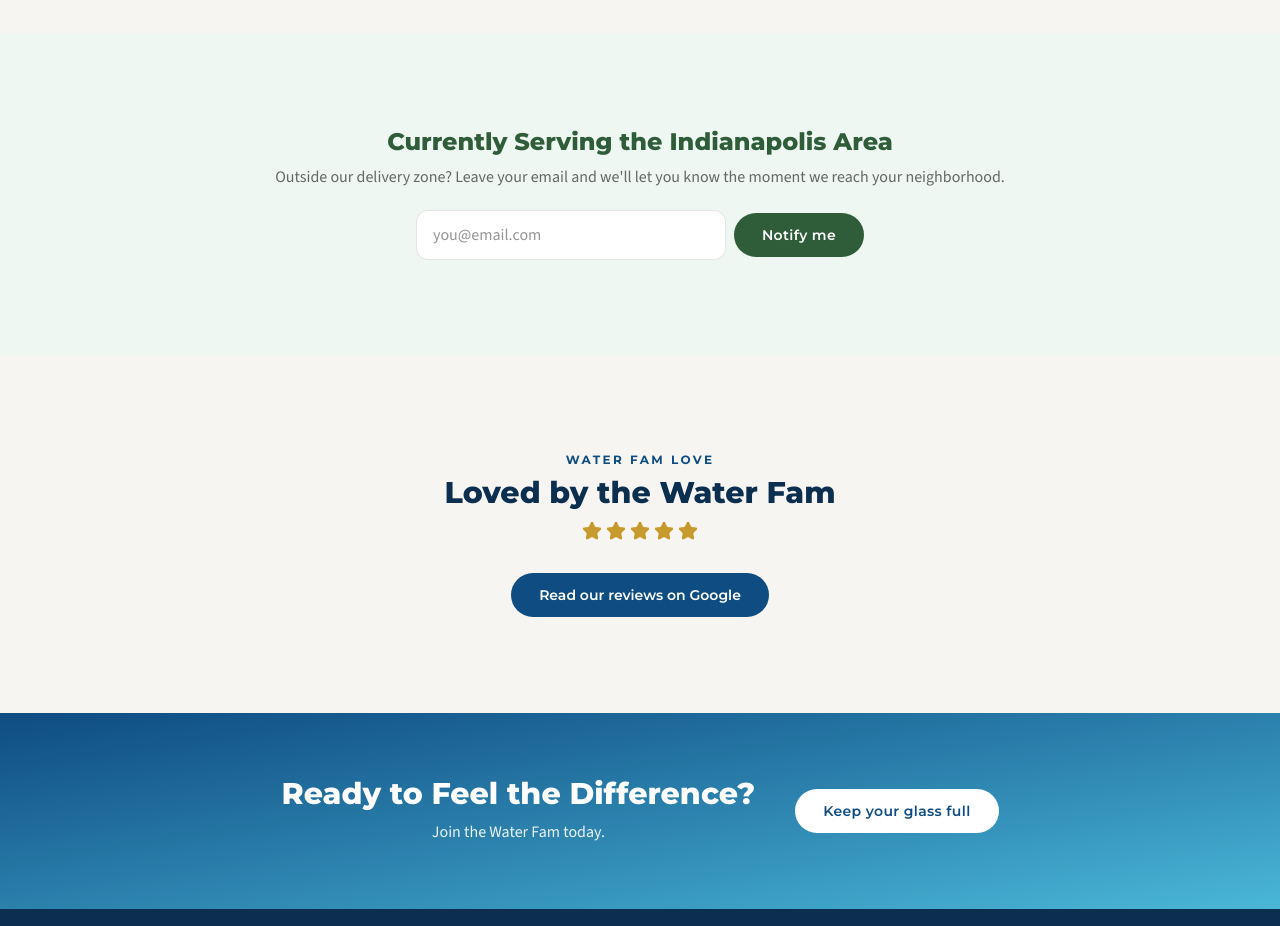
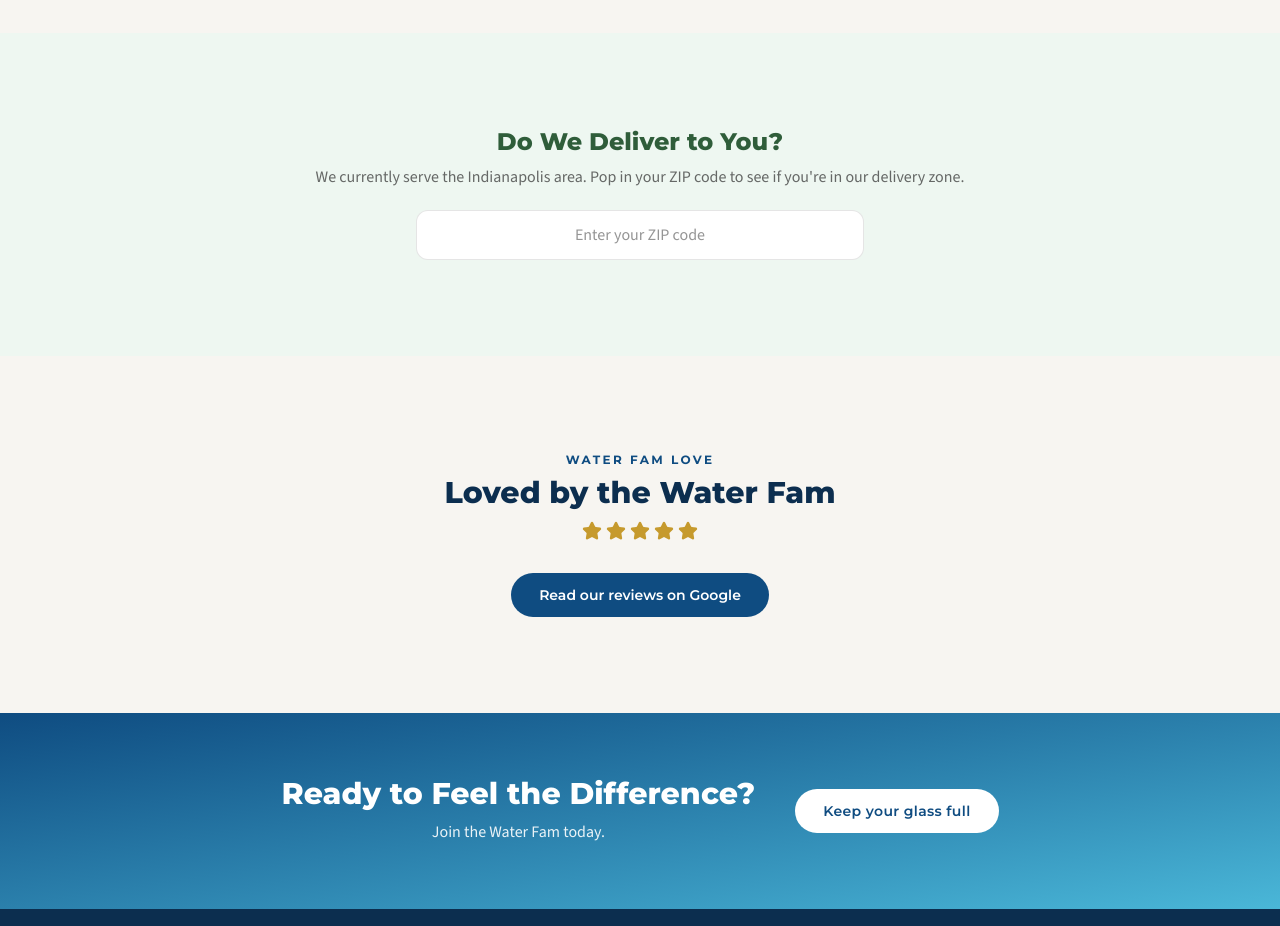
Before and after one commit to editmelo/leosalkalinewater, a Next.js app: page / in a window 1280 px wide. Shown: the part 5340-6266 px from the top of the page. Built offline with nearby package versions, Linux system fonts and the light colour scheme.

Commit message:
feat: replace out-of-area email capture with a ZIP coverage checker (in-zone Water Fam welcome / out-of-zone check-back-soon); remove notify form, notify API, email lib

```diff
--- a/src/app/api/notify/route.ts
+++ /dev/null
@@ -1,21 +0,0 @@
-import { NextRequest, NextResponse } from "next/server";
-import { CONTACT } from "@/lib/brand";
-import { sendEmail } from "@/lib/email";
-
-// Out-of-area "notify me when you reach my area" capture.
-export async function POST(req: NextRequest) {
-  const { email, zip } = await req.json().catch(() => ({}));
-  if (!email || !/^[^@]+@[^@]+\.[^@]+$/.test(email)) {
-    return NextResponse.json({ ok: false, error: "Invalid email" }, { status: 400 });
-  }
-
-  const { sent, error } = await sendEmail({
-    to: CONTACT.email,
-    replyTo: email,
-    subject: `Service-area waitlist: ${zip || "unknown ZIP"}`,
-    text: `Someone outside the current service area wants delivery.\n\nEmail: ${email}\nZIP: ${zip || "(not provided)"}`,
-  });
-
-  console.log("[notify-me]", { email, zip, emailSent: sent, error, at: new Date().toISOString() });
-  return NextResponse.json({ ok: true });
-}
--- a/src/components/order/NotifyMeForm.tsx
+++ /dev/null
@@ -1,37 +0,0 @@
-"use client";
-import { useState } from "react";
-import { inputClass } from "@/components/ui/Field";
-import { Button } from "@/components/ui/Button";
-import { CheckCircle2 } from "lucide-react";
-
-export function NotifyMeForm({ defaultZip = "" }: { defaultZip?: string }) {
-  const [email, setEmail] = useState("");
-  const [done, setDone] = useState(false);
-  const [err, setErr] = useState("");
-
-  async function submit(e: React.FormEvent) {
-    e.preventDefault();
-    setErr("");
-    try {
-      const res = await fetch("/api/notify", { method: "POST", headers: { "Content-Type": "application/json" }, body: JSON.stringify({ email, zip: defaultZip }) });
-      if (res.ok) setDone(true); else setErr("Please enter a valid email.");
-    } catch {
-      setErr("Something went wrong — please try again.");
-    }
-  }
-  if (done) return (
-    <p role="status" className="flex items-center gap-1.5 text-sm font-semibold text-brand-green">
-      <CheckCircle2 className="h-4 w-4" aria-hidden="true" />
-      You&apos;re on the list — we&apos;ll be in touch!
-    </p>
-  );
-  return (
-    <form onSubmit={submit}>
-      <div className="flex items-center gap-2">
-        <input className={`${inputClass} flex-1`} type="email" required placeholder="you@email.com" value={email} onChange={e => setEmail(e.target.value)} />
-        <Button type="submit" variant="green" className="shrink-0 whitespace-nowrap">Notify me</Button>
-      </div>
-      {err && <span role="alert" className="mt-1 block text-xs text-red-600">{err}</span>}
-    </form>
-  );
-}
--- a/src/components/order/ServiceAreaCheck.tsx
+++ b/src/components/order/ServiceAreaCheck.tsx
@@ -2,13 +2,13 @@
 import { useState } from "react";
 import { isInServiceArea } from "@/lib/service-area";
 import { Field, inputClass } from "@/components/ui/Field";
-import { NotifyMeForm } from "@/components/order/NotifyMeForm";
 
 export function ServiceAreaCheck({ zip, onZip, onStatus }: {
   zip: string; onZip: (z: string) => void; onStatus?: (ok: boolean) => void;
 }) {
   const [touched, setTouched] = useState(false);
   const ok = isInServiceArea(zip);
+  const show = touched && zip.trim().length >= 5;
   return (
     <div>
       <Field label="Delivery ZIP code">
@@ -17,11 +17,15 @@ export function ServiceAreaCheck({ zip, onZip, onStatus }: {
           onChange={(e) => { onZip(e.target.value); setTouched(true); onStatus?.(isInServiceArea(e.target.value)); }}
         />
       </Field>
-      {touched && zip.length >= 5 && !ok && (
-        <div className="mt-3 rounded-xl bg-brand-green/5 p-4 text-sm">
-          <p className="font-semibold text-brand-green">We don&apos;t currently service your area yet.</p>
-          <p className="mb-3 text-brand-text/70">Leave your email and we&apos;ll let you know the moment we reach you.</p>
-          <NotifyMeForm defaultZip={zip} />
+      {show && ok && (
+        <div className="mt-3 rounded-xl bg-brand-green/5 p-3 text-sm">
+          <p className="font-semibold text-brand-green">🎉 You&apos;re in our delivery zone — welcome to the Water Fam!</p>
+        </div>
+      )}
+      {show && !ok && (
+        <div className="mt-3 rounded-xl bg-brand-gold/10 p-3 text-sm">
+          <p className="font-semibold text-brand-navy">We don&apos;t serve your area yet — check back soon!</p>
+          <p className="text-brand-text/70">We&apos;re growing across the Indianapolis area.</p>
         </div>
       )}
     </div>
--- /dev/null
+++ b/src/components/sections/CoverageChecker.tsx
@@ -0,0 +1,55 @@
+"use client";
+import { useState } from "react";
+import { isInServiceArea } from "@/lib/service-area";
+import { inputClass } from "@/components/ui/Field";
+import { Button } from "@/components/ui/Button";
+
+// Standalone "do we deliver to you?" checker — enter a ZIP, get an instant answer.
+// No email capture, no backend.
+export function CoverageChecker() {
+  const [zip, setZip] = useState("");
+  const checked = zip.trim().length >= 5;
+  const ok = isInServiceArea(zip);
+
+  return (
+    <div className="mx-auto max-w-md">
+      <label className="sr-only" htmlFor="coverage-zip">
+        Enter your ZIP code
+      </label>
+      <input
+        id="coverage-zip"
+        className={`${inputClass} text-center`}
+        inputMode="numeric"
+        placeholder="Enter your ZIP code"
+        value={zip}
+        onChange={(e) => setZip(e.target.value)}
+      />
+
+      {checked && ok && (
+        <div className="mt-4 rounded-xl border border-brand-green/20 bg-brand-green/5 p-4">
+          <p className="font-[family-name:var(--font-heading)] font-bold text-brand-green">
+            🎉 Yes — we deliver to you!
+          </p>
+          <p className="mt-1 text-sm text-brand-text/75">
+            You&apos;re in our zone. Come join the Water Fam and get fresh alkaline water at your door.
+          </p>
+          <Button href="/store" variant="primary" className="mt-4">
+            Start your order
+          </Button>
+        </div>
+      )}
+
+      {checked && !ok && (
+        <div className="mt-4 rounded-xl border border-brand-gold/30 bg-brand-gold/10 p-4">
+          <p className="font-[family-name:var(--font-heading)] font-bold text-brand-navy">
+            We don&apos;t serve your area yet — check back soon!
+          </p>
+          <p className="mt-1 text-sm text-brand-text/70">
+            We&apos;re growing fast across the Indianapolis area. Follow along and we&apos;ll be in your neighborhood
+            before you know it.
+          </p>
+        </div>
+      )}
+    </div>
+  );
+}
--- a/src/components/sections/ServiceAreaBanner.tsx
+++ b/src/components/sections/ServiceAreaBanner.tsx
@@ -1,14 +1,18 @@
 import { Section } from "@/components/ui/Section";
 import { Container } from "@/components/ui/Container";
-import { NotifyMeForm } from "@/components/order/NotifyMeForm";
+import { CoverageChecker } from "./CoverageChecker";
 
 export function ServiceAreaBanner() {
   return (
     <Section className="bg-[#eef7f1]">
       <Container className="max-w-2xl text-center">
-        <h2 className="text-2xl font-extrabold text-brand-green">Currently Serving the Indianapolis Area</h2>
-        <p className="mt-2 text-brand-text/70">Outside our delivery zone? Leave your email and we&apos;ll let you know the moment we reach your neighborhood.</p>
-        <div className="mx-auto mt-5 max-w-md"><NotifyMeForm /></div>
+        <h2 className="text-2xl font-extrabold text-brand-green">Do We Deliver to You?</h2>
+        <p className="mt-2 text-brand-text/70">
+          We currently serve the Indianapolis area. Pop in your ZIP code to see if you&apos;re in our delivery zone.
+        </p>
+        <div className="mt-5">
+          <CoverageChecker />
+        </div>
       </Container>
     </Section>
   );
--- a/src/lib/email.ts
+++ /dev/null
@@ -1,77 +0,0 @@
-// Server-only email delivery. Supports two providers by env var, whichever is set:
-//   1. Web3Forms (free, no DNS) — set WEB3FORMS_ACCESS_KEY. Emails go to the inbox the
-//      key is registered to (leo@leosalkalinewater.com). Reply-to is the customer.
-//   2. Resend (needs a verified domain) — set RESEND_API_KEY (+ optional EMAIL_FROM).
-// Neither set → sendEmail is a safe no-op returning { sent: false }, so routes keep
-// working (they still log) until a provider is configured.
-
-export function isEmailConfigured(): boolean {
-  return Boolean(process.env.WEB3FORMS_ACCESS_KEY || process.env.RESEND_API_KEY);
-}
-
-export async function sendEmail(opts: {
-  to: string;
-  subject: string;
-  text: string;
-  replyTo?: string;
-}): Promise<{ sent: boolean; error?: string }> {
-  if (process.env.WEB3FORMS_ACCESS_KEY) return sendViaWeb3Forms(opts);
-  if (process.env.RESEND_API_KEY) return sendViaResend(opts);
-  return { sent: false, error: "Email not configured." };
-}
-
-// --- Web3Forms (free, no domain verification) --------------------------------
-async function sendViaWeb3Forms(opts: {
-  subject: string;
-  text: string;
-  replyTo?: string;
-}): Promise<{ sent: boolean; error?: string }> {
-  try {
-    const res = await fetch("https://api.web3forms.com/submit", {
-      method: "POST",
-      headers: { "Content-Type": "application/json", Accept: "application/json" },
-      body: JSON.stringify({
-        access_key: process.env.WEB3FORMS_ACCESS_KEY,
-        subject: opts.subject,
-        from_name: "Leo's Alkaline Water Website",
-        // Web3Forms uses `email` as the reply-to on the message it sends to Leo.
-        email: opts.replyTo || "no-reply@leosalkalinewater.com",
-        message: opts.text,
-      }),
-    });
-    const data = (await res.json().catch(() => ({}))) as { success?: boolean; message?: string };
-    if (!res.ok || !data.success) return { sent: false, error: data.message || `Web3Forms ${res.status}` };
-    return { sent: true };
-  } catch (err) {
-    return { sent: false, error: err instanceof Error ? err.message : "Email failed to send." };
-  }
-}
-
-// --- Resend (from a verified domain) -----------------------------------------
-async function sendViaResend(opts: {
-  to: string;
-  subject: string;
-  text: string;
-  replyTo?: string;
-}): Promise<{ sent: boolean; error?: string }> {
-  try {
-    const res = await fetch("https://api.resend.com/emails", {
-      method: "POST",
-      headers: { Authorization: `Bearer ${process.env.RESEND_API_KEY}`, "Content-Type": "application/json" },
-      body: JSON.stringify({
-        from: process.env.EMAIL_FROM ?? "Leo's Alkaline Water <hello@leosalkalinewater.com>",
-        to: [opts.to],
-        subject: opts.subject,
-        text: opts.text,
-        ...(opts.replyTo ? { reply_to: opts.replyTo } : {}),
-      }),
-    });
-    if (!res.ok) {
-      const detail = await res.text().catch(() => "");
-      return { sent: false, error: `Resend ${res.status}: ${detail.slice(0, 200)}` };
-    }
-    return { sent: true };
-  } catch (err) {
-    return { sent: false, error: err instanceof Error ? err.message : "Email failed to send." };
-  }
-}
```
